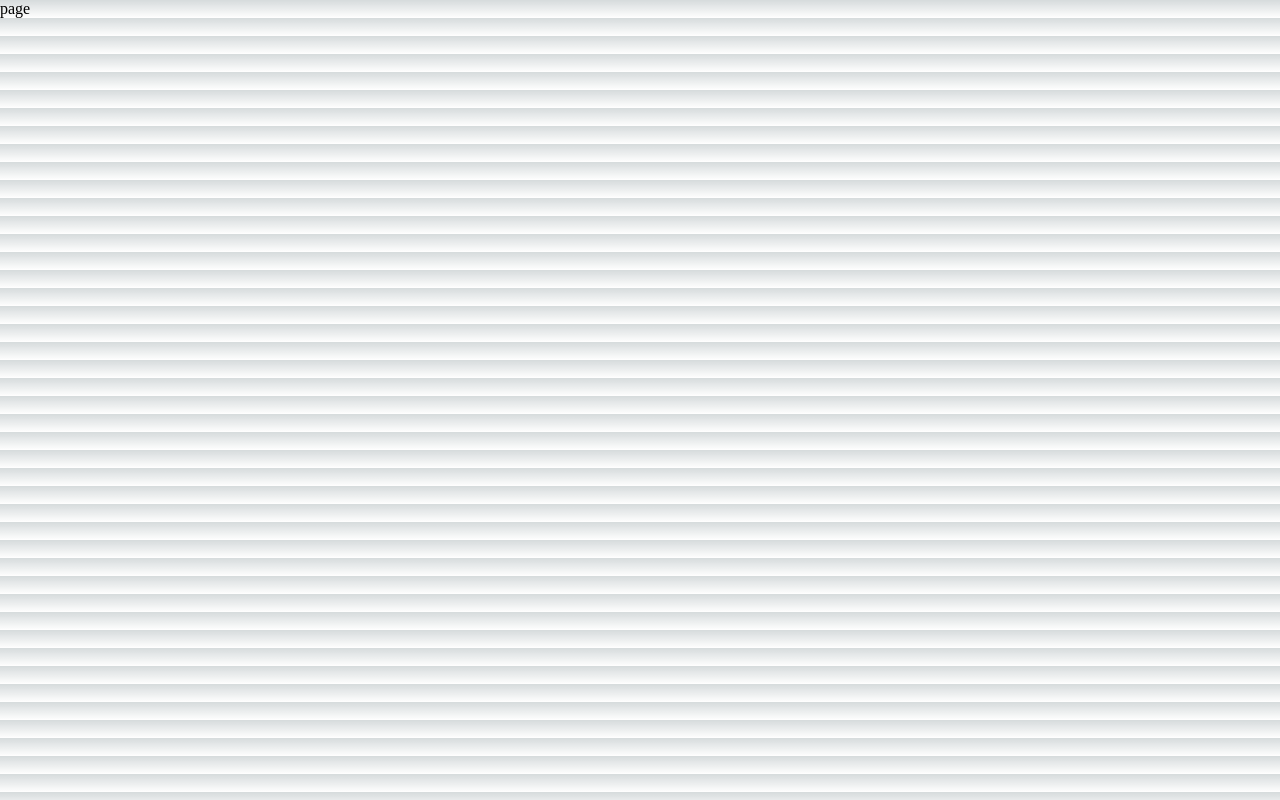
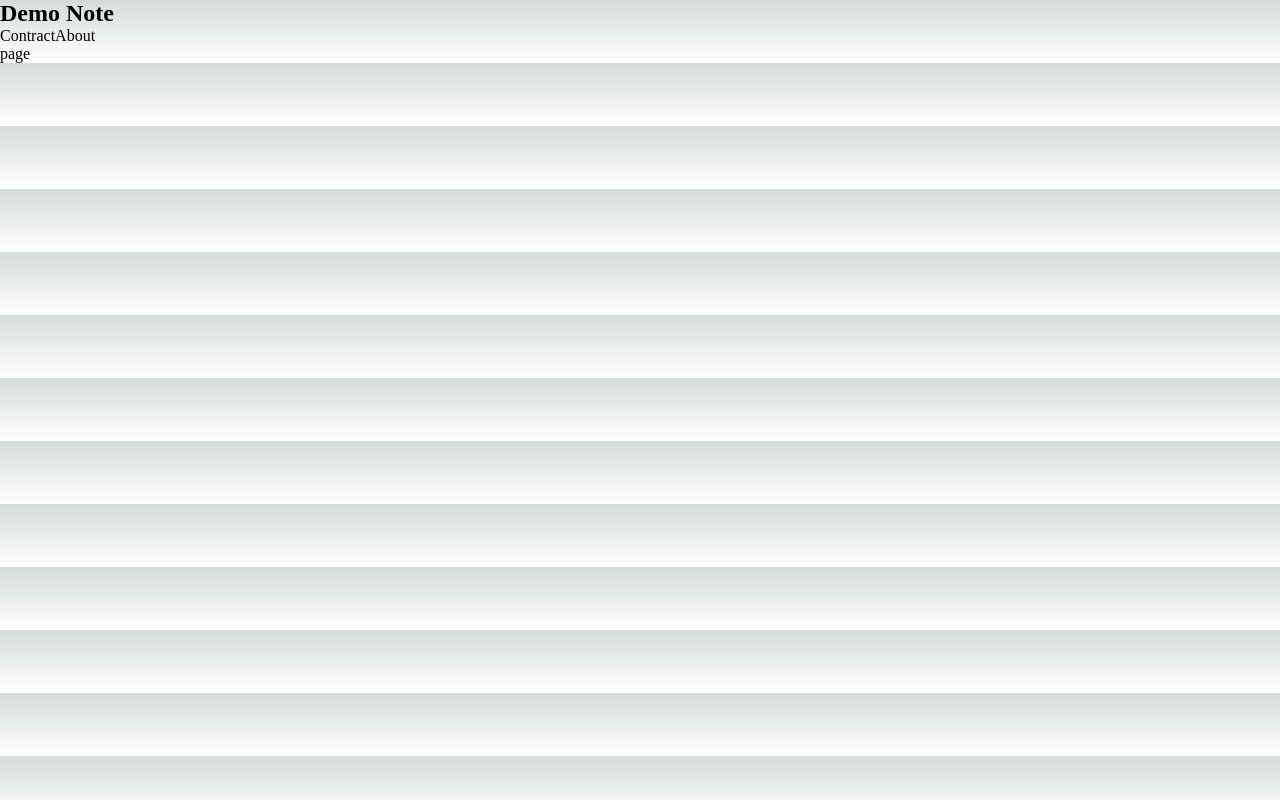
Before and after one commit to rlawnahd/next13, a Next.js app: page / in a window 1280 px wide. Built offline with nearby package versions, Linux system fonts and the light colour scheme.

Commit message:
feat: 중첩 레이아웃 추가

```diff
--- a/src/app/layout.tsx
+++ b/src/app/layout.tsx
@@ -1,18 +1,23 @@
-import './globals.css'
+import './globals.css';
 
-export default function RootLayout({
-  children,
-}: {
-  children: React.ReactNode
-}) {
-  return (
-    <html lang="en">
-      {/*
+export default function RootLayout({ children }: { children: React.ReactNode }) {
+    return (
+        <html lang="en">
+            {/*
         <head /> will contain the components returned by the nearest parent
         head.tsx. Find out more at https://beta.nextjs.org/docs/api-reference/file-conventions/head
       */}
-      <head />
-      <body>{children}</body>
-    </html>
-  )
+            <head />
+            <body>
+                <header>
+                    <nav>
+                        <h1>Demo Note</h1>
+                        <a href="/">Contract</a>
+                        <a href="/about">About</a>
+                    </nav>
+                </header>
+                {children}
+            </body>
+        </html>
+    );
 }
```
